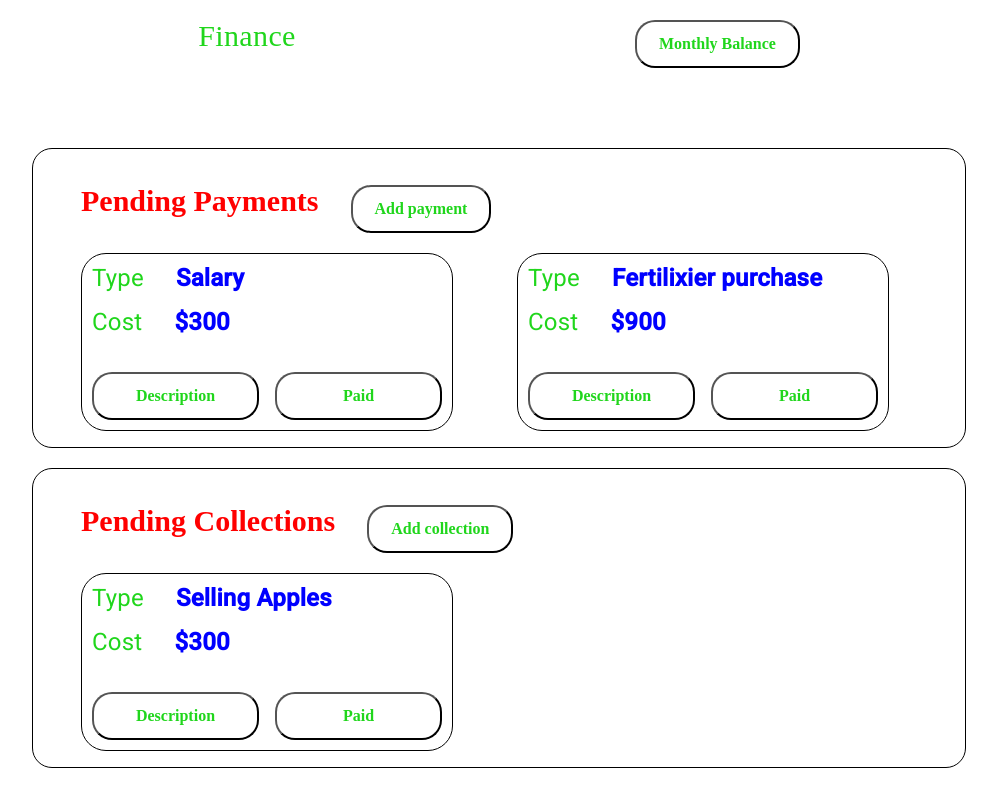
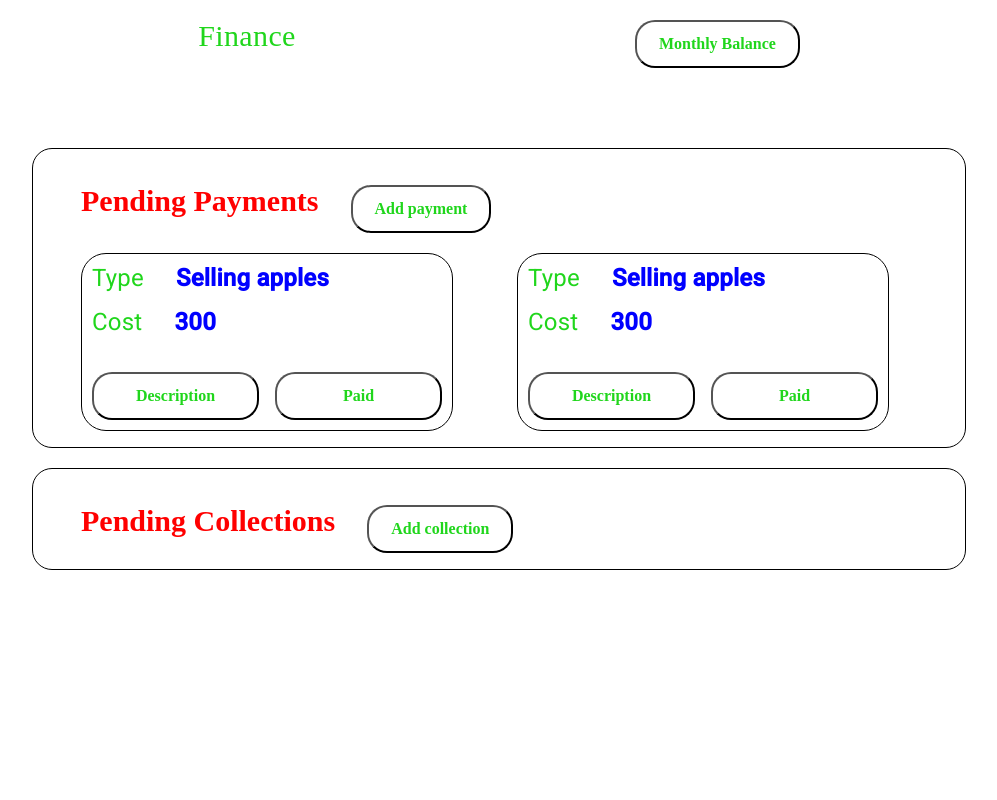
Before and after one commit to SergioPecan/development1, an Angular app: page /finance in a window 1280 px wide. Shown: the whole page, without its empty margins (141-1138 px from the left). Built offline with nearby package versions, Linux system fonts and the light colour scheme; data requests are answered from the project's data file.

Commit message:
feat(finance.component): added lists of collections and payments to show in html.

```diff
--- a/src/app/farmer/pages/finance/finance.component.html
+++ b/src/app/farmer/pages/finance/finance.component.html
@@ -10,28 +10,28 @@
           <button> Add payment </button>
        </div>
      <div class="cards-container">
-       <div class="card-features-container">
+       <div class="card-features-container" *ngFor="let payment of payments">
          <div class="feature-content">
            <h3> Type </h3>
-           <h3> Salary </h3>
+           <h3> {{ payment.type }} </h3>
          </div>
          <div class="feature-content-2">
            <h3 > Cost </h3>
-           <h3> $300 </h3>
+           <h3> {{ payment.cost }} </h3>
          </div>
          <div class="btn-section">
            <button> Description </button>
            <button> Paid </button>
          </div>
        </div>
-       <div class="card-features-container">
+       <div class="card-features-container" *ngFor="let payment of payments">
          <div class="feature-content">
            <h3> Type </h3>
-           <h3> Fertilixier purchase </h3>
+           <h3> {{ payment.type }} </h3>
          </div>
          <div class="feature-content-2">
            <h3 > Cost </h3>
-           <h3> $900 </h3>
+           <h3> {{ payment.cost }} </h3>
          </div>
          <div class="btn-section">
            <button> Description </button>
@@ -46,15 +46,15 @@
           <h1> Pending Collections</h1>
           <button> Add collection </button>
         </div>
-        <div class="cards-container">
+        <div class="cards-container" *ngFor="let collection of collections">
           <div class="card-features-container">
             <div class="feature-content">
               <h3> Type </h3>
-              <h3> Selling Apples </h3>
+              <h3> {{ collection.type }} </h3>
             </div>
             <div class="feature-content-2">
               <h3 > Cost </h3>
-              <h3> $300 </h3>
+              <h3> {{ collection.cost }} </h3>
             </div>
             <div class="btn-section">
               <button> Description </button>
--- a/src/app/farmer/pages/finance/finance.component.ts
+++ b/src/app/farmer/pages/finance/finance.component.ts
@@ -1,4 +1,8 @@
 import { Component } from '@angular/core';
+import {Payment} from "../../model/payment.entity";
+import {HttpClient} from "@angular/common/http";
+import {Router} from "@angular/router";
+import {Collection} from "../../model/collection.entity";
 
 @Component({
   selector: 'app-finance',
@@ -6,5 +10,15 @@ import { Component } from '@angular/core';
   styleUrl: './finance.component.css'
 })
 export class FinanceComponent {
+  payments: Payment[] = [];
+  collections: Collection[] = []
+  constructor(private http: HttpClient, private router: Router) {
+    this.http.get<Payment[]>('http://localhost:3000/payments').subscribe(data => {
+      this.payments = data;
+    })
 
+    this.http.get<Collection[]>('http://localhost:3000/collections').subscribe(data => {
+      this.payments = data;
+    })
+  }
 }
```
